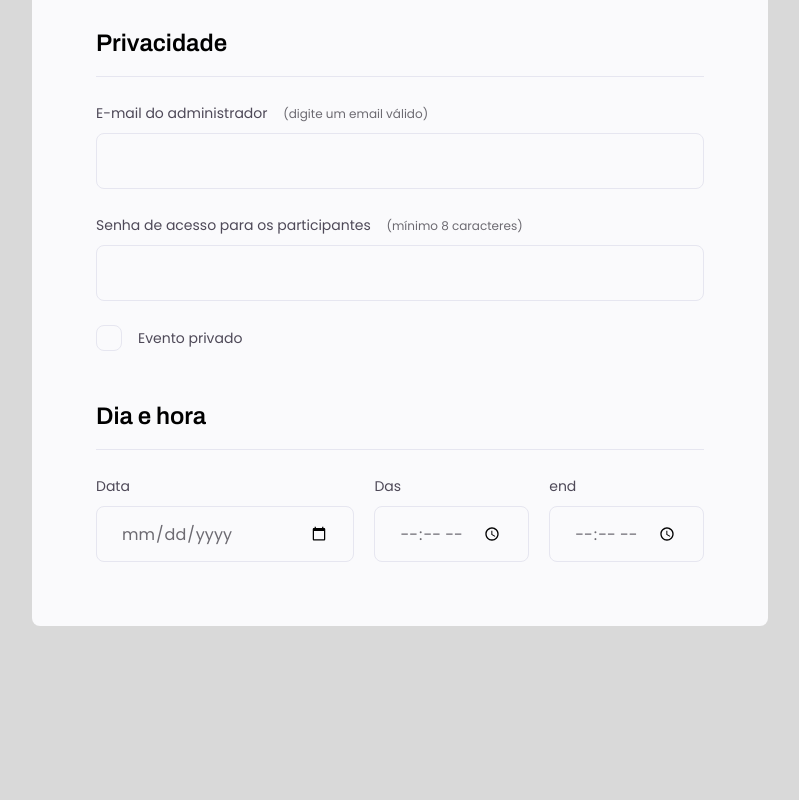
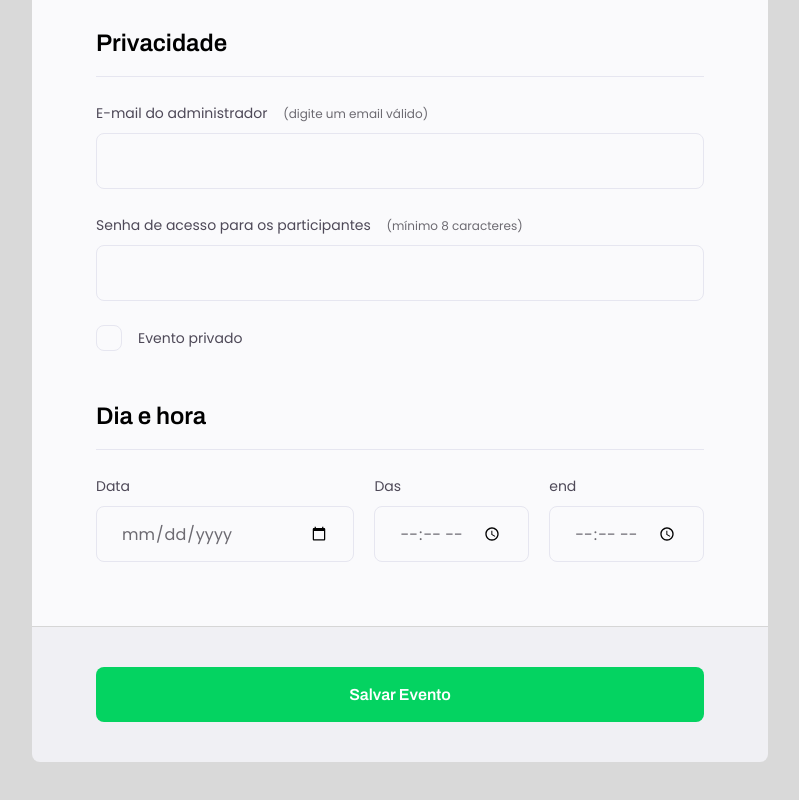
Before and after one commit to iCaioReis/Explorer_Desafio_04, a plain HTML site: page index.html in a window 1280 px wide. Shown: the part 1078-1878 px from the top of the page, without its empty margins (240-1039 px from the left). Before the commit the page ends 1704 px from the top, so only its background shows below. Drawn offline with Linux system fonts and the light colour scheme.

Commit message:
FINALIZANDO FORMULÁRIO E ESTILIZAÇÃO

```diff
--- a/index.html
+++ b/index.html
@@ -99,9 +99,10 @@
                     </div>
                 </div>
             </fieldset>
-
-
         </form>
+        <footer>
+            <input class="button" type="submit" value="Salvar Evento">
+        </footer>
     </div>
 
 </body>
--- a/style.css
+++ b/style.css
@@ -46,7 +46,7 @@
     margin-top: 38px;
     background: #FAFAFC;
     min-height: 300px;
-    border-radius: 8px;
+    border-radius: 8px 8px 0 0;
     padding: 64px;
 
     display: flex;
@@ -158,3 +158,34 @@
 .checkbox-wrapper input:focus + label::before{
     outline: 2px solid black;
 }
+footer{
+    background:  #f0f0f4;
+
+    height: 136px;
+
+    display: flex;
+    flex-direction: column;
+    align-items: center;
+
+    padding: 40px 64px;
+    margin-bottom: 100px;
+
+    border-top: 1px solid #D6D6D6;
+    border-radius: 0 0 8px 8px;
+}
+footer .button{
+    height: 64px;
+    width: 608px;
+    border: none;
+    border-radius: 8px;
+
+    background: #04D361;
+
+    color: #FFF;
+    font-family: Archivo;
+    font-size: 16px;
+    line-height: 26px;
+}
+footer .button:hover{
+    background: #08a04c;
+}
```
